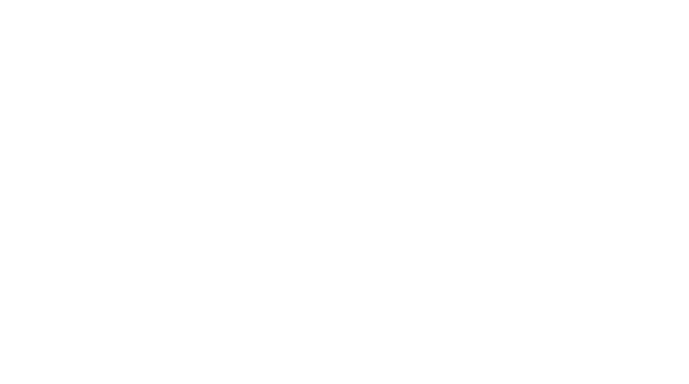
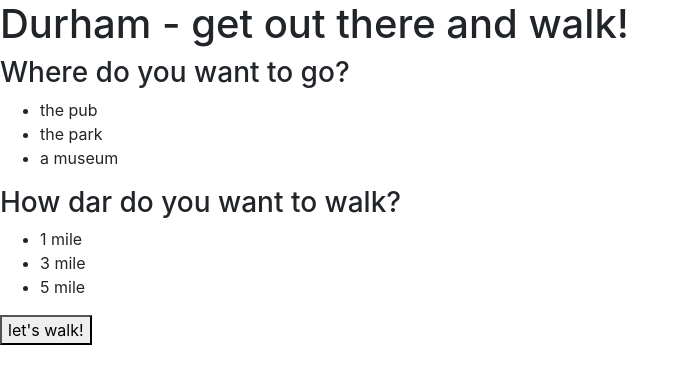
Before and after one commit to csh5826/Walk_Durham, a React (Create React App) app: page / in a window 1280 px wide. Shown: the top 384 px of the page, without its empty margins (0-689 px from the left). Built offline with nearby package versions, Linux system fonts and the light colour scheme.

Commit message:
adds boiler plate html to App.js

```diff
--- a/src/components/App.js
+++ b/src/components/App.js
@@ -27,6 +27,25 @@
         //this.blankFunction()
         return (
             <div>
+                <h1>Durham - get out there and walk!</h1>
+                <div className="destinations">
+                    <h3>Where do you want to go?</h3>
+                    <ul>
+                        <li>the pub</li>
+                        <li>the park</li>
+                        <li>a museum</li>
+                    </ul>
+                </div>
+                <div className="distance">
+                    <h3>How dar do you want to walk?</h3>
+                    <ul>
+                        <li>1 mile</li>
+                        <li>3 mile</li>
+                        <li>5 mile</li>
+                    </ul>
+
+                    <button>let's walk!</button>
+                </div>
 
             </div>
         )
--- a/src/components/Details.js
+++ b/src/components/Details.js
@@ -1 +1,7 @@
 // incapsulates our entire /details page
+
+import React from 'react';
+import { Component } from 'react';
+import { fetchDestination } from '../actions';
+import { connect } from "react-redux";
+import { bindActionCreators } from "redux";
```
